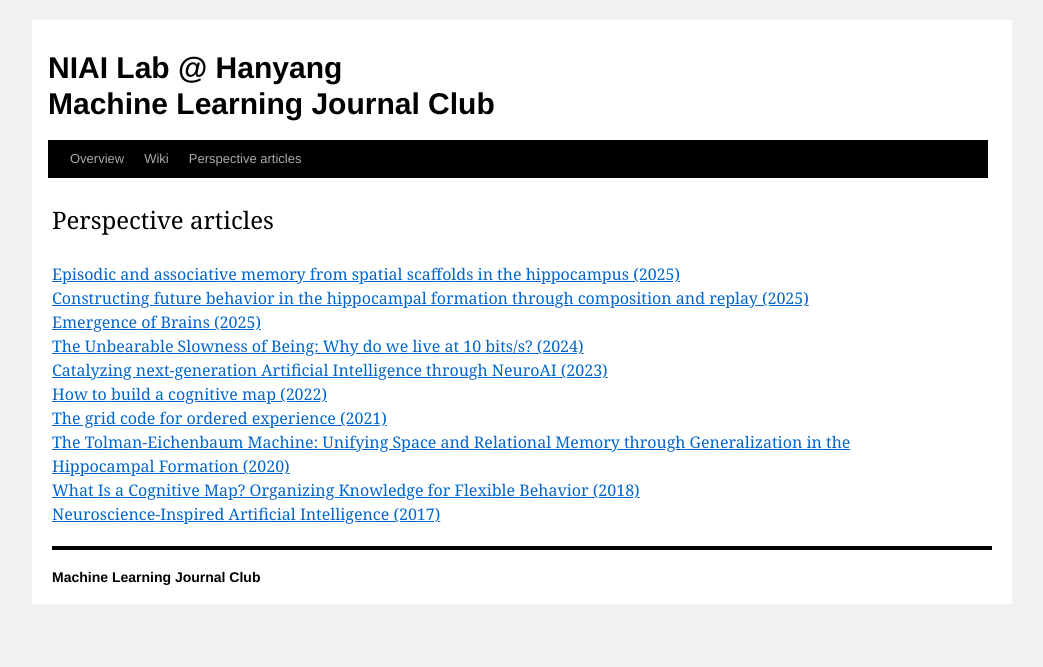
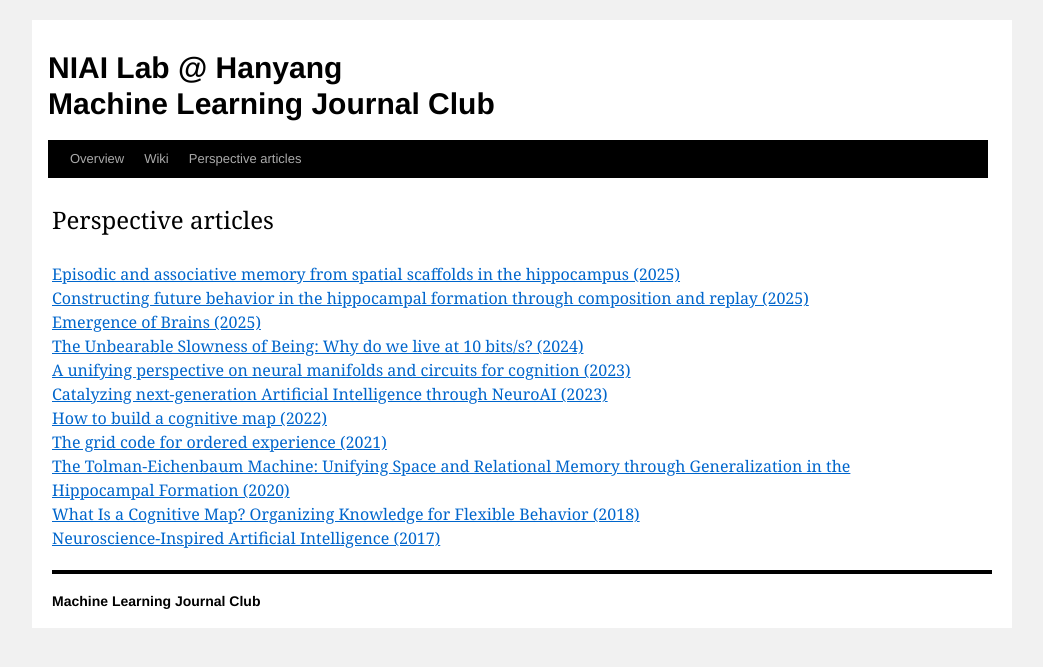
Before and after one commit to niai-lab/GraphML-JC, a Jekyll site: the page built from suggested_reading.html, in a window 1280 px wide. Shown: the top 667 px of the page, without its empty margins (118-1161 px from the left). Built offline with Jekyll 4.4.1, drawn with Linux system fonts in a browser that asks for light colours.

Commit message:
Update suggested_reading.html

```diff
--- a/suggested_reading.html
+++ b/suggested_reading.html
@@ -14,6 +14,7 @@ title: Perspective/Journal Articles
     <a href="https://www.nature.com/articles/s41593-025-01908-3">Constructing future behavior in the hippocampal formation through composition and replay (2025)</a><br />
     <a href="https://journals.aps.org/prxlife/pdf/10.1103/62p9-wn32">Emergence of Brains (2025)</a><br />
     <a href="https://arxiv.org/abs/2408.10234">The Unbearable Slowness of Being: Why do we live at 10 bits/s? (2024)</a><br />
+    <a href="https://doi.org/10.1038/s41583-023-00693-x">A unifying perspective on neural manifolds and circuits for cognition (2023)</a><br />
     <a href="https://www.nature.com/articles/s41467-023-37180-x">Catalyzing next-generation Artificial Intelligence through NeuroAI (2023)</a><br />
     <a href="https://www.nature.com/articles/s41593-022-01153-y">How to build a cognitive map (2022)</a><br />
     <a href="https://www.nature.com/articles/s41583-021-00499-9">The grid code for ordered experience (2021)</a><br />
```
